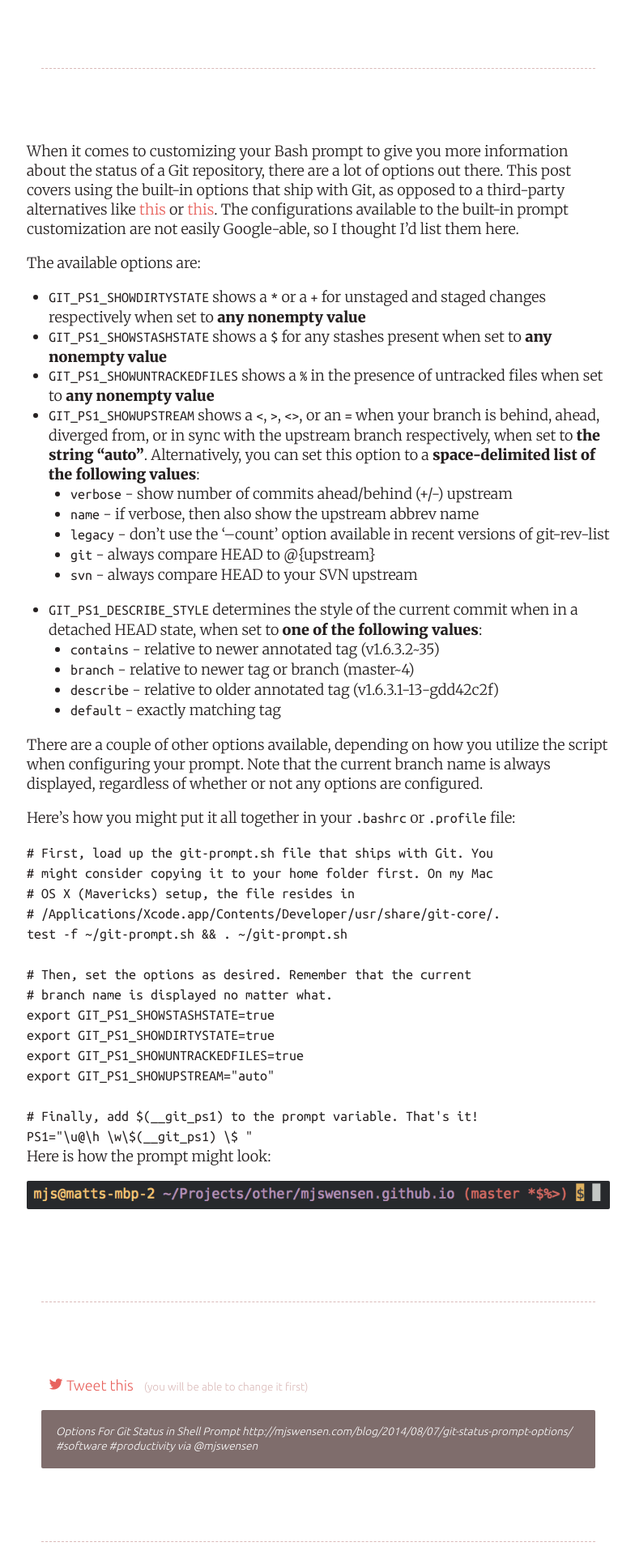
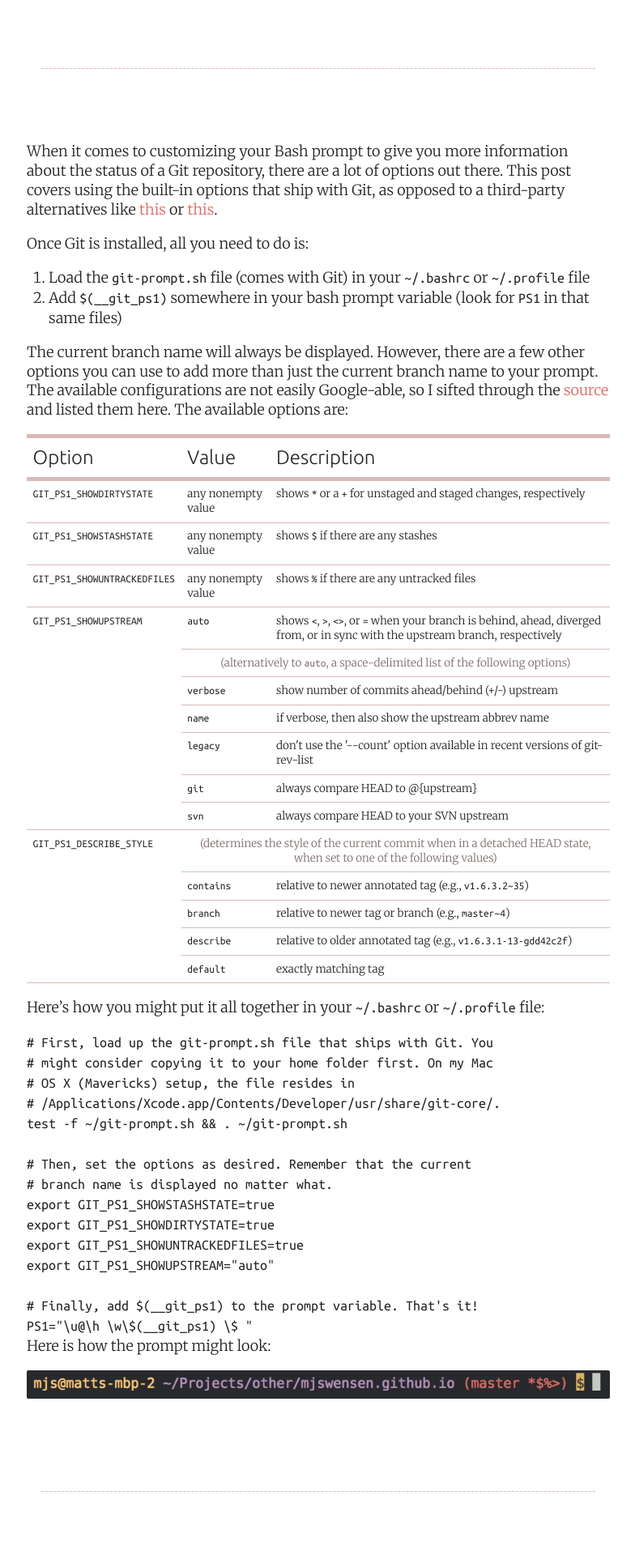
Before and after one commit to mjswensen/mjswensen.com, a Jekyll site: the page built from blog/_posts/2014-08-07-git-status-prompt-options.md, in a window 1280 px wide. Shown: the part 356-2276 px from the top of the page at 81% size, without its empty margins (247-1031 px from the left). Built offline with Jekyll 4.4.1, drawn with Linux system fonts in a browser that asks for light colours; Markdown is read by kramdown in place of the engine named in the settings.

Commit message:
Updating git prompt options post to be more consumable.

```diff
--- a/_styles/_base.sass
+++ b/_styles/_base.sass
@@ -107,3 +107,6 @@ table
     font-size: (1em * proportion(0))
   th, td
     padding: (1rem * proportion(-2))
+    &.meta
+      text-align: center
+      color: $medium
--- a/blog/_posts/2014-08-07-git-status-prompt-options.md
+++ b/blog/_posts/2014-08-07-git-status-prompt-options.md
@@ -4,30 +4,95 @@ date: 2014-08-07 22:01:00
 tags: software productivity
 layout: post
 excerpt: When it comes to customizing your Bash prompt to give you more information about the status of a Git repository, there are a lot of options out there. This post covers using the built-in options that ship with Git.
+sitemap:
+  lastmod: 2014-08-23 13:39:33
 ---
 
-When it comes to customizing your Bash prompt to give you more information about the status of a Git repository, there are a lot of options out there. This post covers using the built-in options that ship with Git, as opposed to a third-party alternatives like [this](https://github.com/magicmonty/bash-git-prompt) or [this](https://github.com/lvv/git-prompt). The configurations available to the built-in prompt customization are not easily Google-able, so I thought I'd list them here.
+When it comes to customizing your Bash prompt to give you more information about the status of a Git repository, there are a lot of options out there. This post covers using the built-in options that ship with Git, as opposed to a third-party alternatives like [this](https://github.com/magicmonty/bash-git-prompt) or [this](https://github.com/lvv/git-prompt).
 
-The available options are:
+Once Git is installed, all you need to do is:
 
-* `GIT_PS1_SHOWDIRTYSTATE` shows a `*` or a `+` for unstaged and staged changes respectively when set to **any nonempty value**
-* `GIT_PS1_SHOWSTASHSTATE` shows a `$` for any stashes present when set to **any nonempty value**
-* `GIT_PS1_SHOWUNTRACKEDFILES` shows a `%` in the presence of untracked files when set to **any nonempty value**
-* `GIT_PS1_SHOWUPSTREAM` shows a `<`, `>`, `<>`, or an `=` when your branch is behind, ahead, diverged from, or in sync with the upstream branch respectively, when set to **the string "auto"**. Alternatively, you can set this option to a **space-delimited list of the following values**:
-  * `verbose` - show number of commits ahead/behind (+/-) upstream
-  * `name` - if verbose, then also show the upstream abbrev name
-  * `legacy` - don't use the '--count' option available in recent versions of git-rev-list
-  * `git` - always compare HEAD to @{upstream}
-  * `svn` - always compare HEAD to your SVN upstream
-* `GIT_PS1_DESCRIBE_STYLE` determines the style of the current commit when in a detached HEAD state, when set to **one of the following values**:
-  * `contains` - relative to newer annotated tag (v1.6.3.2~35)
-  * `branch` - relative to newer tag or branch (master~4)
-  * `describe` - relative to older annotated tag (v1.6.3.1-13-gdd42c2f)
-  * `default` - exactly matching tag
+1. Load the `git-prompt.sh` file (comes with Git) in your `~/.bashrc` or `~/.profile` file
+2. Add `$(__git_ps1)` somewhere in your bash prompt variable (look for `PS1` in that same files)
 
-There are a couple of other options available, depending on how you utilize the script when configuring your prompt. Note that the current branch name is always displayed, regardless of whether or not any options are configured.
+The current branch name will always be displayed. However, there are a few other options you can use to add more than just the current branch name to your prompt. The available configurations are not easily Google-able, so I sifted through the [source](https://raw.githubusercontent.com/git/git/master/contrib/completion/git-prompt.sh) and listed them here. The available options are:
 
-Here's how you might put it all together in your `.bashrc` or `.profile` file:
+<table>
+  <thead>
+    <tr>
+      <th>Option</th>
+      <th>Value</th>
+      <th>Description</th>
+    </tr>
+  </thead>
+  <tbody>
+    <tr>
+      <td><code>GIT_PS1_SHOWDIRTYSTATE</code></td>
+      <td>any nonempty value</td>
+      <td>shows <code>*</code> or a <code>+</code> for unstaged and staged changes, respectively</td>
+    </tr>
+    <tr>
+      <td><code>GIT_PS1_SHOWSTASHSTATE</code></td>
+      <td>any nonempty value</td>
+      <td>shows <code>$</code> if there are any stashes</td>
+    </tr>
+    <tr>
+      <td><code>GIT_PS1_SHOWUNTRACKEDFILES</code></td>
+      <td>any nonempty value</td>
+      <td>shows <code>%</code> if there are any untracked files</td>
+    </tr>
+    <tr>
+      <td rowspan="7"><code>GIT_PS1_SHOWUPSTREAM</code></td>
+      <td><code>auto</code></td>
+      <td>shows <code>&lt;</code>, <code>&gt;</code>, <code>&lt;&gt;</code>, or <code>=</code> when your branch is behind, ahead, diverged from, or in sync with the upstream branch, respectively</td>
+    </tr>
+    <tr>
+      <td colspan="2" class="meta">(alternatively to <code>auto</code>, a space-delimited list of the following options)</td>
+    </tr>
+    <tr>
+      <td><code>verbose</code></td>
+      <td>show number of commits ahead/behind (+/-) upstream</td>
+    </tr>
+    <tr>
+      <td><code>name</code></td>
+      <td>if verbose, then also show the upstream abbrev name</td>
+    </tr>
+    <tr>
+      <td><code>legacy</code></td>
+      <td>don't use the '--count' option available in recent versions of git-rev-list</td>
+    </tr>
+    <tr>
+      <td><code>git</code></td>
+      <td>always compare HEAD to @{upstream}</td>
+    </tr>
+    <tr>
+      <td><code>svn</code></td>
+      <td>always compare HEAD to your SVN upstream</td>
+    </tr>
+    <tr>
+      <td rowspan="5"><code>GIT_PS1_DESCRIBE_STYLE</code></td>
+      <td colspan="2" class="meta">(determines the style of the current commit when in a detached HEAD state, when set to one of the following values)</td>
+    </tr>
+    <tr>
+      <td><code>contains</code></td>
+      <td>relative to newer annotated tag (e.g., <code>v1.6.3.2~35</code>)</td>
+    </tr>
+    <tr>
+      <td><code>branch</code></td>
+      <td>relative to newer tag or branch (e.g., <code>master~4</code>)</td>
+    </tr>
+    <tr>
+      <td><code>describe</code></td>
+      <td>relative to older annotated tag (e.g., <code>v1.6.3.1-13-gdd42c2f</code>)</td>
+    </tr>
+    <tr>
+      <td><code>default</code></td>
+      <td>exactly matching tag</td>
+    </tr>
+  </tbody>
+</table>
+
+Here's how you might put it all together in your `~/.bashrc` or `~/.profile` file:
 
 {% highlight bash %}
 # First, load up the git-prompt.sh file that ships with Git. You
```
Also changed, not shown: css/styles.css.
